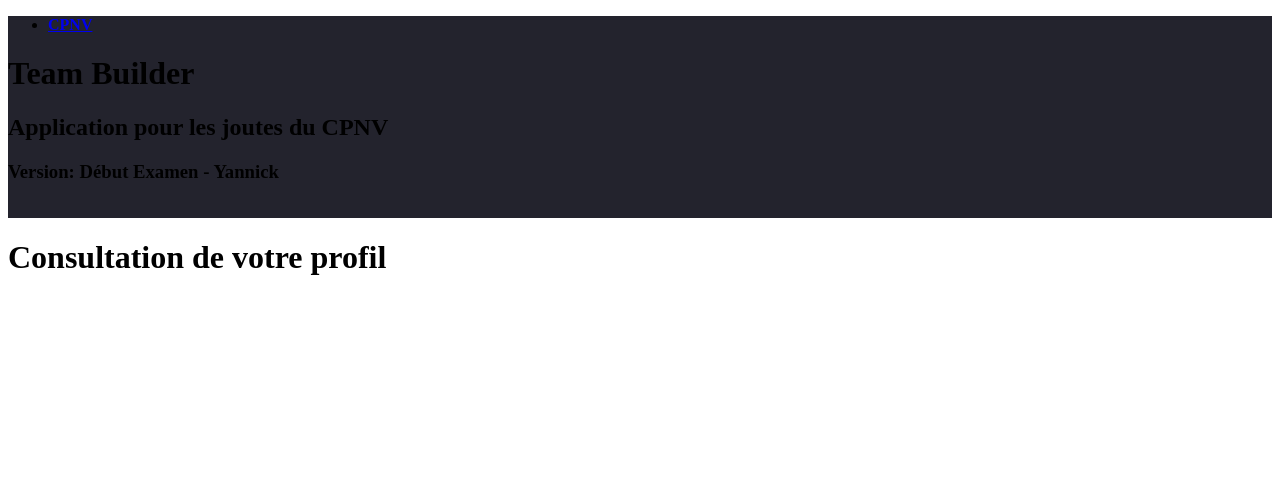
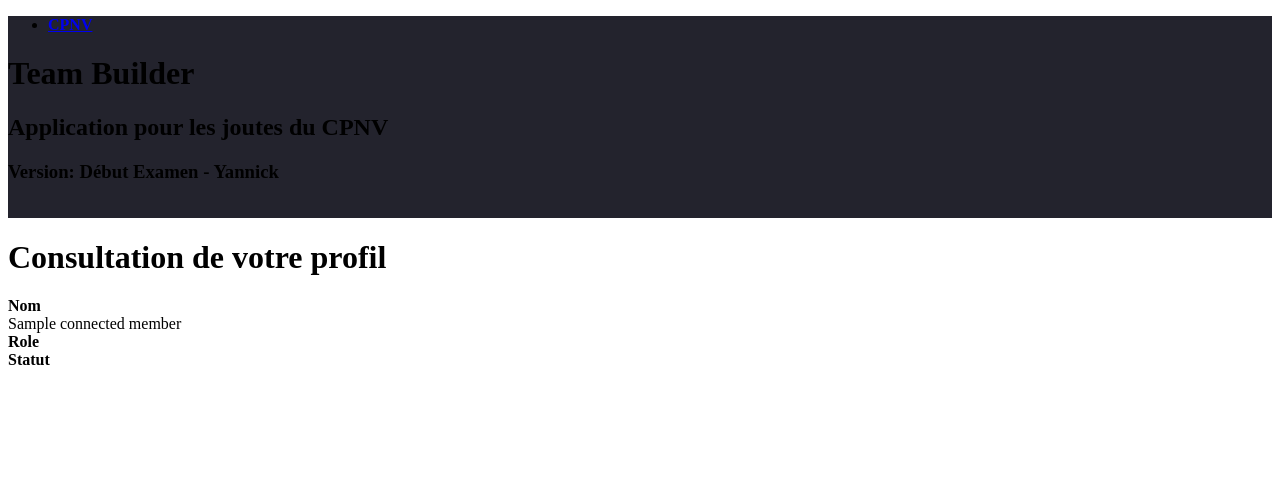
Before and after one commit to yannickcpnv/teambuilder, a PHP site: template src/TeamBuilder/views/profil-read.php in a window 1280 px wide. Shown: the top 478 px of the page. Run offline with PHP 8.4, Linux system fonts and the light colour scheme; the template is opened without the code that fills it: most values are stand-ins (such as "Sample title", 1, 10 or a date in 2020); data that the repository does not hold is empty; some libraries are stand-ins or nearby versions.

Commit message:
Add details in profil consultation page
- Name
- Status
- Role

```diff
--- a/src/TeamBuilder/controller/MemberController.php
+++ b/src/TeamBuilder/controller/MemberController.php
@@ -57,6 +57,7 @@ class MemberController
      */
     public function readProfil()
     {
+        $connectedMember = (new SessionController())->getUser();
         require 'src/TeamBuilder/views/profil-read.php';
     }
 }
--- a/src/TeamBuilder/views/profil-read.php
+++ b/src/TeamBuilder/views/profil-read.php
@@ -1,10 +1,32 @@
 <?php
+
+use TeamBuilder\model\entity\Member;
+use TeamBuilder\model\enum\RoleEnum;
+use TeamBuilder\model\enum\StatusEnum;
+
+
+/** @var Member $connectedMember */
 
 ob_start();
 ?>
 
     <h1>Consultation de votre profil</h1>
 
+    <article>
+        <div class="grid">
+            <div><strong>Nom</strong></div>
+            <div><?= $connectedMember->name ?></div>
+        </div>
+        <div class="grid">
+            <div><strong>Role</strong></div>
+            <div><?= RoleEnum::fromValue($connectedMember->role_id) ?></div>
+        </div>
+        <div class="grid">
+            <div><strong>Statut</strong></div>
+            <div><?= StatusEnum::fromValue($connectedMember->role_id) ?></div>
+        </div>
+    </article>
+
 <?php
 $content = ob_get_clean();
 require 'src/TeamBuilder/views/includes/layout.php';
```
Also changed, not shown: src/TeamBuilder/model/enum/StatusEnum.php (added, +23 -0 lines).
